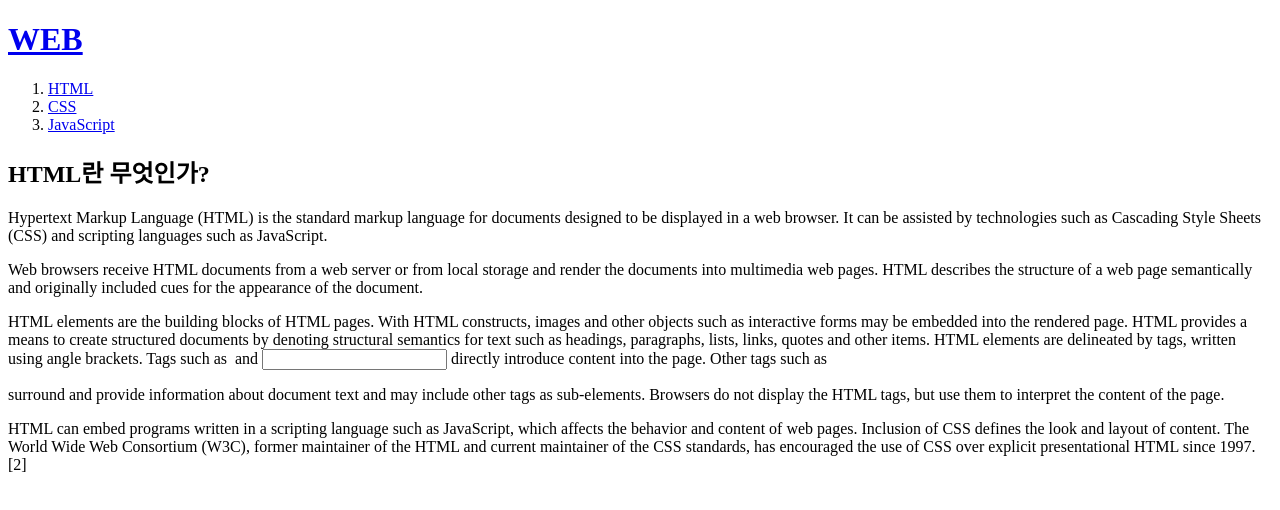
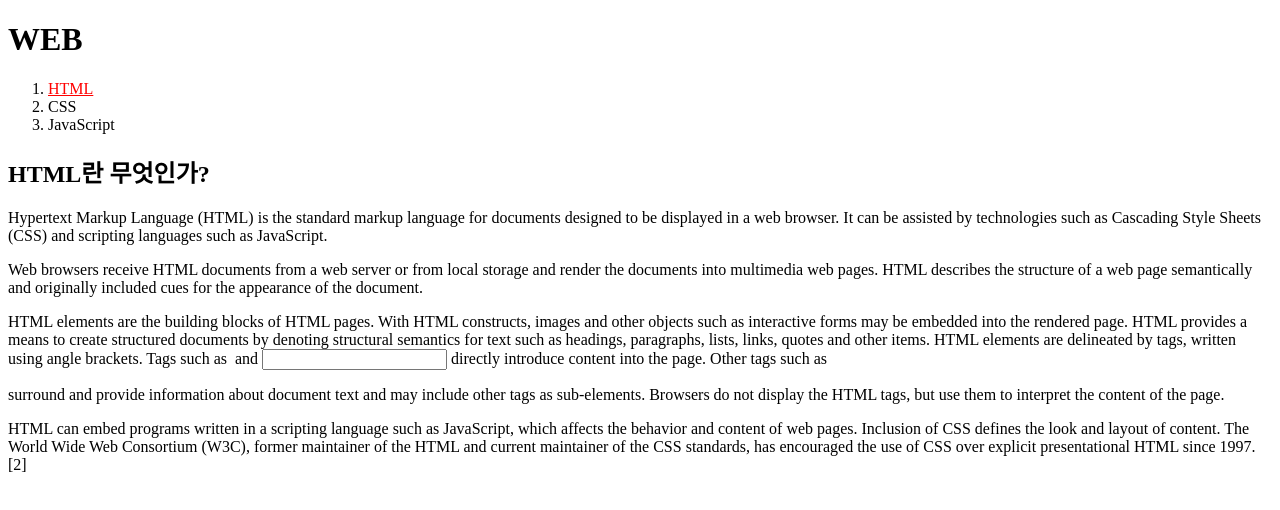
Before and after one commit to sincesi/web1, a plain HTML site: page 1.html in a window 1280 px wide. Drawn offline with Linux system fonts and the light colour scheme.

Commit message:
Update 1.html

```diff
--- a/1.html
+++ b/1.html
@@ -2,6 +2,12 @@
 <head>
 <title>WEB1-html</title>
 <meta charset ="utf8"name="twitter:" content="">
+  <style>
+    a {
+      color:black;
+      text-decoration: none;
+    }
+  </style>
 <style>
 table, th, td {
   border: 1px solid black;
@@ -27,7 +33,8 @@ th, td {
 <body>
   <h1><a href="index.html">WEB</a></h1>
 <ol>
-  <li><a href="1.html">HTML</a></li>
+  <li><a href="1.html"
+         style="color:red; text-decoration:underline">HTML</a></li>
   <li><a href="2.html">CSS</a> </li>
   <li><a href="3.html">JavaScript</a></li>
 </ol>
```
